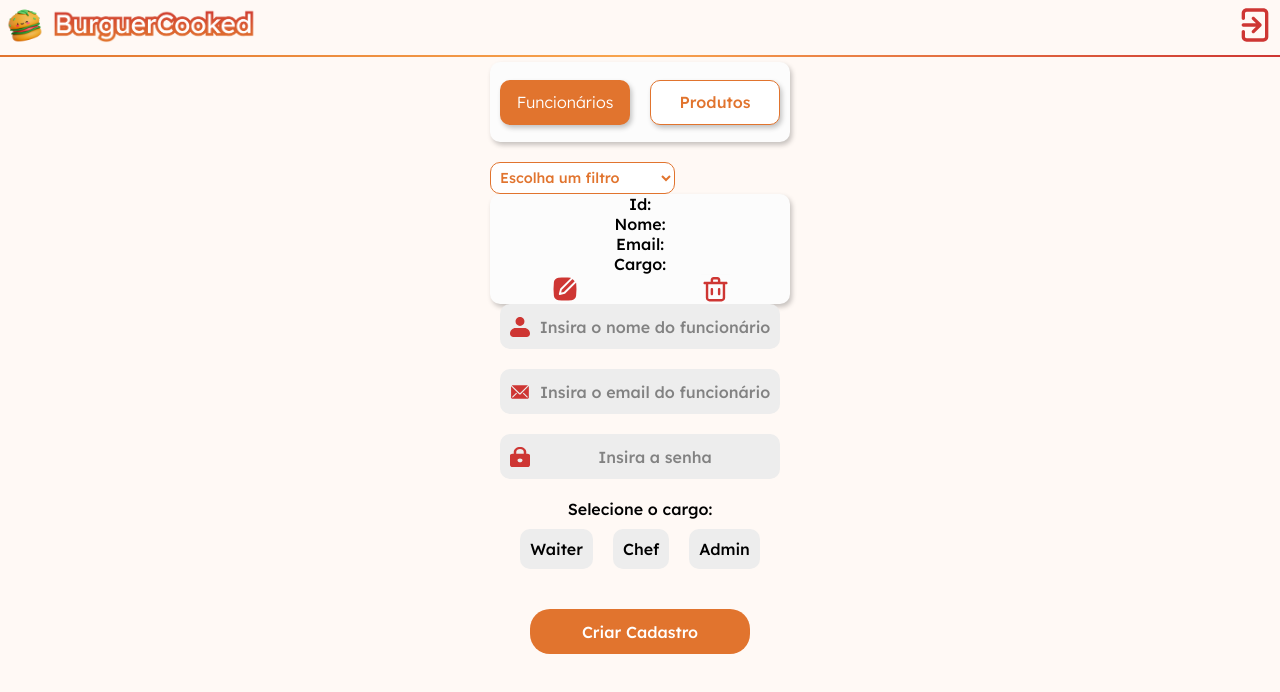
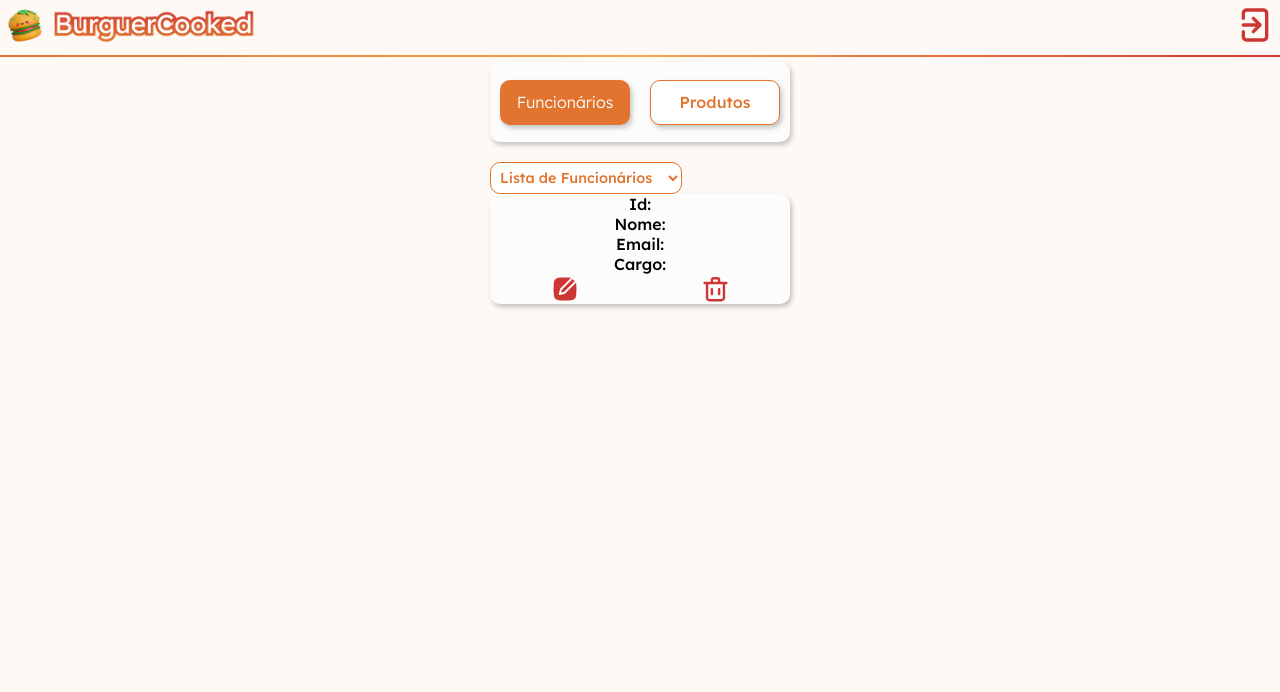
Before and after one commit to nicoletsingas/BurguerCooked, an Angular app: page /admin in a window 1280 px wide. Shown: the top 692 px of the page. Built offline with nearby package versions, Linux system fonts and the light colour scheme; sample sign-in values are in the browser's storage.

Commit message:
criado função para mostar conteúdo html conforme filtro

```diff
--- a/src/app/components/admin-employees/admin-employees.component.html
+++ b/src/app/components/admin-employees/admin-employees.component.html
@@ -1,11 +1,11 @@
 <section class="employee-container">
-  <select name="" id="select-admin-employees">
+  <select [(ngModel)]="selectedView" id="select-admin-employees">
     <option value="Escolha um filtro" selected disabled>Escolha um filtro</option>
-    <option value="Lista de Funcionários">Lista de Funcionários</option>
-    <option value="Cad. Funcionário">Cad. Funcionário</option>
+    <option value="list">Lista de Funcionários</option>
+    <option value="register">Cadastrar Funcionário</option>
   </select>
 
-  <div class="employee-data boxshadow flexbox-column">
+  <section *ngIf="selectedView === 'list'" class="employee-data boxshadow flexbox-column">
     <span>Id:</span>
     <span>Nome:</span>
     <span>Email:</span>
@@ -14,9 +14,9 @@
       <img src="../../../assets/edit-icon.svg" alt="edit icon">
       <img src="../../../assets/icon-trash.svg" alt="delete icon">
     </div>
-  </div>
+  </section>
 
-  <section class="employee-register flexbox-column">
+  <section *ngIf="selectedView === 'register'" class="employee-register flexbox-column">
     <form action="">
       <div class="input-icon-container flexbox">
         <img src="../../../assets/user.svg" alt="user icon">
--- a/src/app/components/admin-employees/admin-employees.component.ts
+++ b/src/app/components/admin-employees/admin-employees.component.ts
@@ -7,4 +7,7 @@ import { Component } from '@angular/core';
 })
 export class AdminEmployeesComponent {
 
+selectedView: string = 'list';
+
+
 }
--- a/src/app/components/admin-products/admin-products.component.html
+++ b/src/app/components/admin-products/admin-products.component.html
@@ -1,11 +1,11 @@
 <section class="products-container flexbox-column">
-  <select name="" id="select-admin-products">
+  <select [(ngModel)]="selectedView" id="select-admin-products">
     <option value="Escolha um filtro" selected disabled>Escolha um filtro</option>
-    <option value="Lista de Produtos">Lista de Produtos</option>
-    <option value="Cadastrar Produto">Cadastrar Produto</option>
+    <option value="list">Lista de Produtos</option>
+    <option value="register">Cadastrar Produto</option>
   </select>
 
-  <section class="products-list-container boxshadow flexbox-column">
+  <section *ngIf="selectedView === 'list'" class="products-list-container boxshadow flexbox-column">
     <div class="products-list-titles flexbox">
       <span>ID</span>
       <span>Produto</span>
@@ -22,7 +22,7 @@
     </div>
   </section>
 
-  <section class="register-products-container">
+  <section *ngIf="selectedView === 'register'" class="register-products-container">
     <form action="">
       <div class="input-product-container flexbox">
         <img src="../../../assets/id-product-icon.svg" alt="product icon">
--- a/src/app/components/admin-products/admin-products.component.ts
+++ b/src/app/components/admin-products/admin-products.component.ts
@@ -7,4 +7,6 @@ import { Component } from '@angular/core';
 })
 export class AdminProductsComponent {
 
+  selectedView: string = 'list';
+
 }
```
